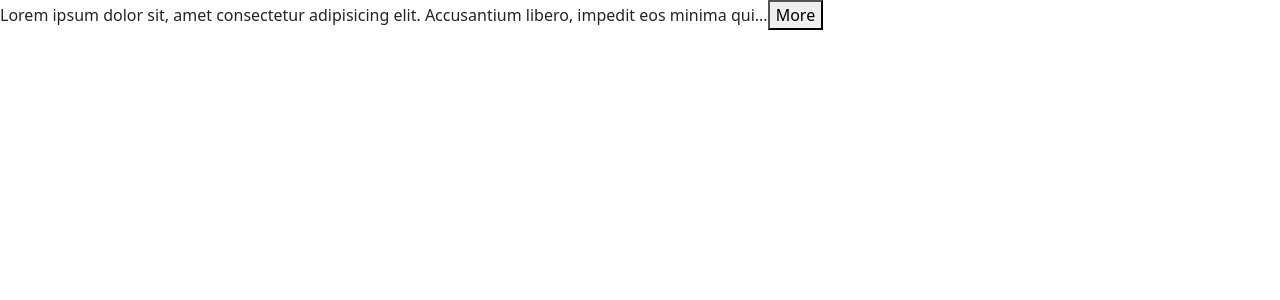
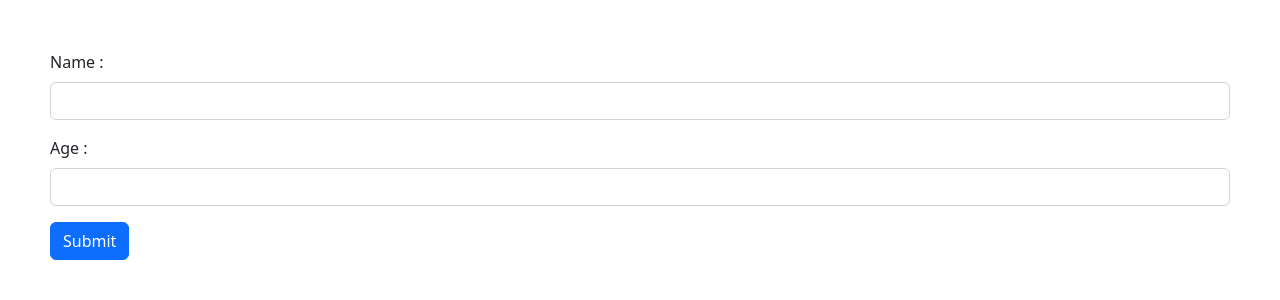
Before and after one commit to ammadmohsin/React-Course, a React (Vite) app in the folder react-app/: page / in a window 1280 px wide. Shown: the top 300 px of the page. Built offline with nearby package versions, Linux system fonts and the light colour scheme.

Commit message:
React Course

```diff
--- a/react-app/src/App.tsx
+++ b/react-app/src/App.tsx
@@ -3,17 +3,16 @@
 // import Button from "./components/Button";
 // import NavBar from "./components/NavBar";
 // import Cart from "./components/Cart";
-import { useState } from "react";
-import ExpandableText from "./components/ExpandableText";
+// import ExpandableText from "./components/ExpandableText";
+// import { useState } from "react";
+import React from "react";
+import Form from "./components/Form";
 
 function App() {
   return (
-    <ExpandableText>
-      Lorem ipsum dolor sit, amet consectetur adipisicing elit. Accusantium
-      libero, impedit eos minima quidem repellendus quis deleniti, porro ea
-      ratione amet vero molestias doloremque ipsa reiciendis culpa consectetur
-      ut. Officiis!
-    </ExpandableText>
+    <div>
+      <Form />
+    </div>
   );
 }
 
@@ -210,3 +209,15 @@
 //     });
 //   };
 // }
+
+// ACtivity : Create a Expandabale text component.
+// function App() {
+//   return (
+//     <ExpandableText maxChars = {10}>
+//       Lorem ipsum dolor sit, amet consectetur adipisicing elit. Accusantium
+//       libero, impedit eos minima quidem repellendus quis deleniti, porro ea
+//       ratione amet vero molestias doloremque ipsa reiciendis culpa consectetur
+//       ut. Officiis!
+//     </ExpandableText>
+//   );
+// }
--- /dev/null
+++ b/react-app/src/components/Form.tsx
@@ -0,0 +1,86 @@
+import React, { ChangeEvent, FormEvent, useRef, useState } from "react";
+
+const Form = () => {
+  // There re 3 ways to handle the input.
+  // 1. By using ref (useRef State)
+  // 2. By using changeEvent (onChange)
+  // 3. By React hook Form (built-in library)
+
+  // 1. By using ref (useRef State) :
+  //   const nameRef = useRef<HTMLInputElement>(null);
+  //   const ageRef = useRef<HTMLInputElement>(null);
+  //   const person = { name: "", age: 0 };
+
+  //   const handleSubmit = (event: FormEvent) => {
+  //     event.preventDefault();
+  //     if (nameRef.current != null) person.name = nameRef.current.value;
+  //     if (ageRef.current != null) person.age = parseInt(ageRef.current.value);
+  //     console.log(person);
+  //   };
+
+  // 2. By using changeEvent (onChange) :
+  const [person, setPerson] = useState({
+    name: "",
+    age: "",
+  });
+
+  const handleSubmit = (event: FormEvent) => {
+    event.preventDefault();
+    console.log(person);
+  };
+
+  // Either you can create a handleChange function like this or set the onChange event inside input element.
+  const handleChange = (event: ChangeEvent<HTMLInputElement>) => {
+    setPerson({
+      ...person,
+      [event.target.id]: event.target.value,
+    });
+  };
+
+  return (
+    <form onSubmit={handleSubmit}>
+      <div className="mb-3">
+        <label htmlFor="name" className="form-label">
+          Name :
+        </label>
+
+        <input
+          onChange={handleChange}
+          //   onChange={(event) =>
+          //     setPerson({ ...person, name: event.target.value })
+          //   }
+          value={person.name} //only when using onChange
+          /*ref={nameRef}*/
+          id="name"
+          type="text"
+          className="form-control"
+        />
+      </div>
+      <div className="mb-3">
+        <label htmlFor="age" className="form-label">
+          Age :
+        </label>
+        <input
+          onChange={handleChange}
+          //   onChange={(event) =>
+          //     setPerson({ ...person, age: parseInt(event.target.value) })
+          //   }
+          value={person.age} //only when using onChange
+          /*ref={nameRef}*/
+          id="age"
+          type="number"
+          className="form-control"
+        />
+      </div>
+      <button className="btn btn-primary" type="submit">
+        Submit
+      </button>
+    </form>
+  );
+};
+
+// While working with onChange event, input value and our state value can clash as we are
+// saving value inside our state object but there is also input's value handler that can clash with it
+// at some point. so we need to make them single on same page as you can see in input tag.
+
+export default Form;
--- /dev/null
+++ b/react-app/src/index.css
@@ -0,0 +1,3 @@
+body{
+    padding : 50px;
+}
--- a/react-app/src/main.tsx
+++ b/react-app/src/main.tsx
@@ -2,6 +2,7 @@
 import ReactDOM from 'react-dom/client'
 import App from './App'
 import 'bootstrap/dist/css/bootstrap.css';
+import "./index.css";
 
 ReactDOM.createRoot(document.getElementById('root') as HTMLElement).render(
   <React.StrictMode>
```
